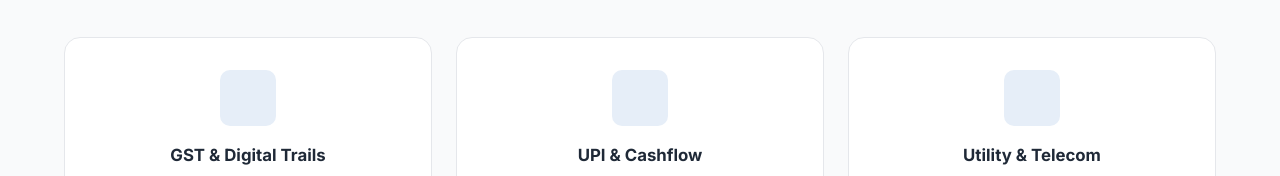
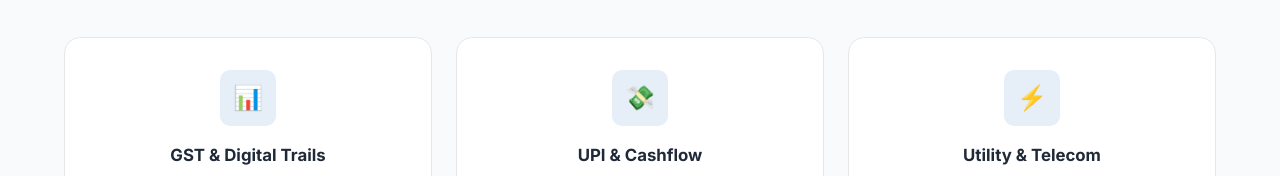
Before and after one commit to ananyaapoorva/tvs-credit-engine, a React app in the folder frontend/: page / in a window 1280 px wide. Shown: the part 679-855 px from the top of the page. Built offline with nearby package versions, Linux system fonts and the light colour scheme; no server answers; the HTML template or start-up script is replaced by a standard one.

Commit message:
feat: add emojis back to Why Alternative Data cards ONLY

```diff
--- a/frontend/src/pages/Dashboard.jsx
+++ b/frontend/src/pages/Dashboard.jsx
@@ -25,17 +25,17 @@
 
           <div className="features-grid">
             <div className="feature-card">
-              <div className="feature-icon"></div>
+              <div className="feature-icon">📊</div>
               <h3>GST & Digital Trails</h3>
               <p>Analyze business health and compliance through GST filing consistency and turnover.</p>
             </div>
             <div className="feature-card">
-              <div className="feature-icon"></div>
+              <div className="feature-icon">💸</div>
               <h3>UPI & Cashflow</h3>
               <p>Understand real-time income and expense patterns through UPI transaction volumes and velocity.</p>
             </div>
             <div className="feature-card">
-              <div className="feature-icon"></div>
+              <div className="feature-icon">⚡</div>
               <h3>Utility & Telecom</h3>
               <p>Evaluate financial discipline via bill payment timeliness and telecom recharge consistency.</p>
             </div>
```
